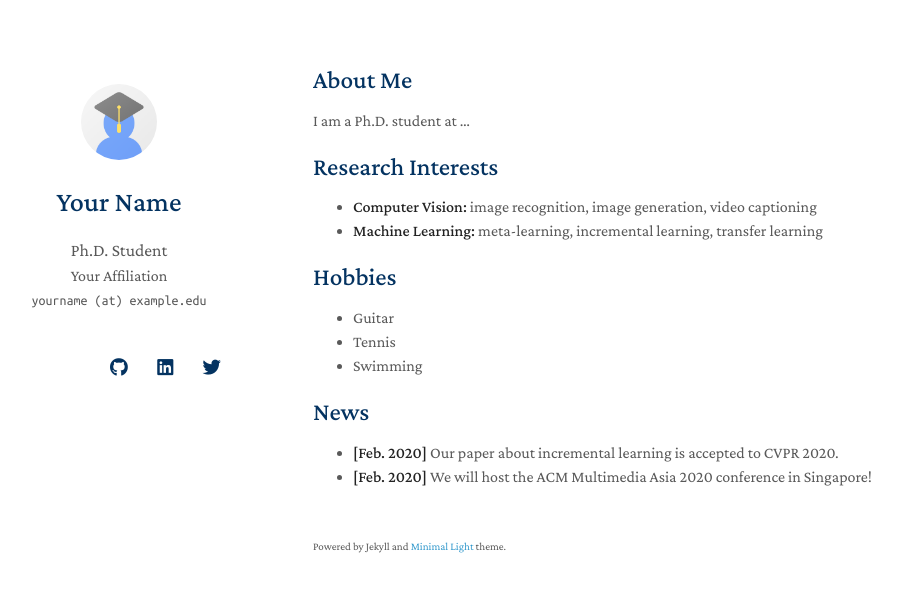
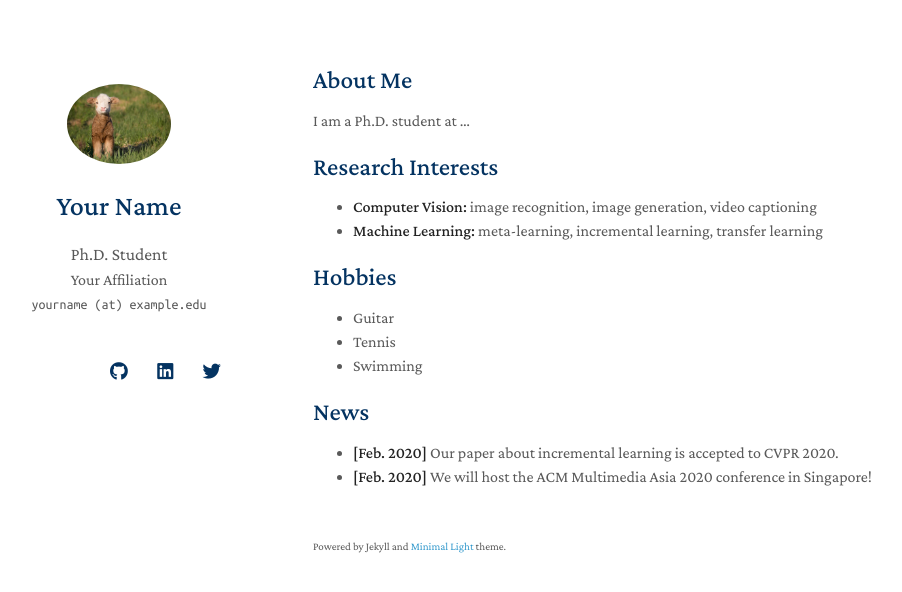
Before and after one commit to sakshamsingh1/first_personal_page, a Jekyll site: the page built from index.md, in a window 1280 px wide. Shown: the top 592 px of the page, without its empty margins (157-1059 px from the left). Built offline with Jekyll 4.4.1, drawn with Linux system fonts in a browser that asks for light colours; nearby versions of some CDN libraries; a style sheet for code colours, icons or effects is not loaded; our own code applies the rules of GitHub Pages for plain Markdown files.

Commit message:
Update _config.yml

```diff
--- a/_config.yml
+++ b/_config.yml
@@ -20,7 +20,7 @@ twitter: https://twitter.com/
 
 # Images (e.g., your profile picture and your website's favicon)
 # "favicon" and "favicon_dark" are used for the light and dark modes, respectively.
-avatar: ./assets/img/avatar.png
+avatar: ./assets/img/prof_pic.jpeg
 favicon: ./assets/img/favicon.png
 favicon_dark: ./assets/img/favicon-dark.png
 
```
